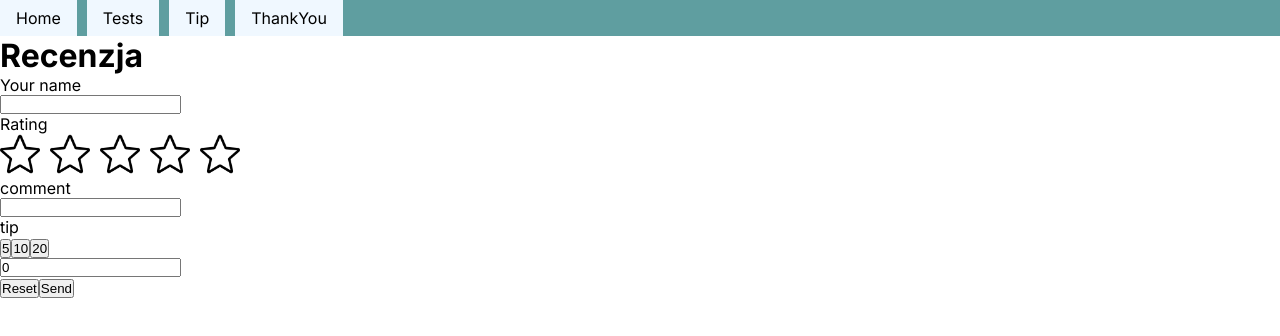
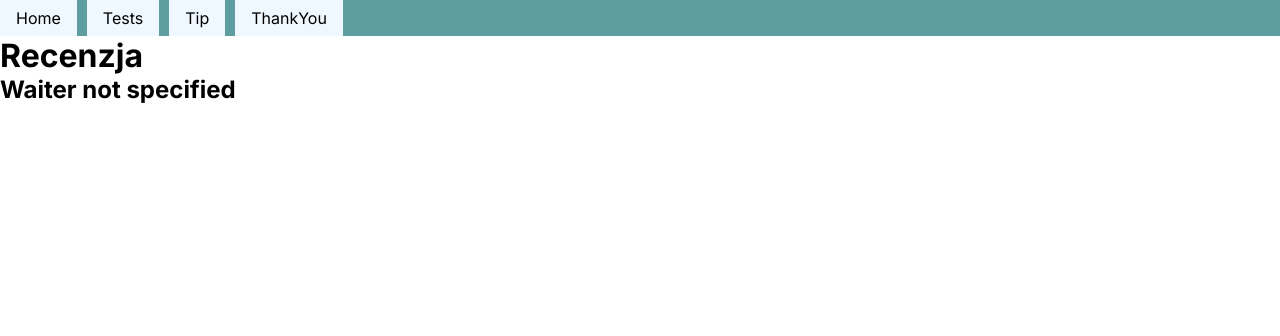
Before and after one commit to Programowanie-Zespolowe-PAJDA/Frontend, a React (Vite) app: page /tip in a window 1280 px wide. Shown: the top 336 px of the page. Built offline with nearby package versions, Linux system fonts and the light colour scheme.

Commit message:
added detection for waiter parameter

```diff
--- a/src/components/Review.jsx
+++ b/src/components/Review.jsx
@@ -55,6 +55,14 @@ export default function Review() {
             ...oldData,
             ["tipAmount"]: value,
         }));
+    }
+
+    if (!searchParams.has("waiter")) {
+        return (
+            <>
+                <h2>Waiter not specified</h2>
+            </>
+        );
     }
 
     return (
```
Also changed, not shown: 1 other file (tests, documents, lock files or other folders).
